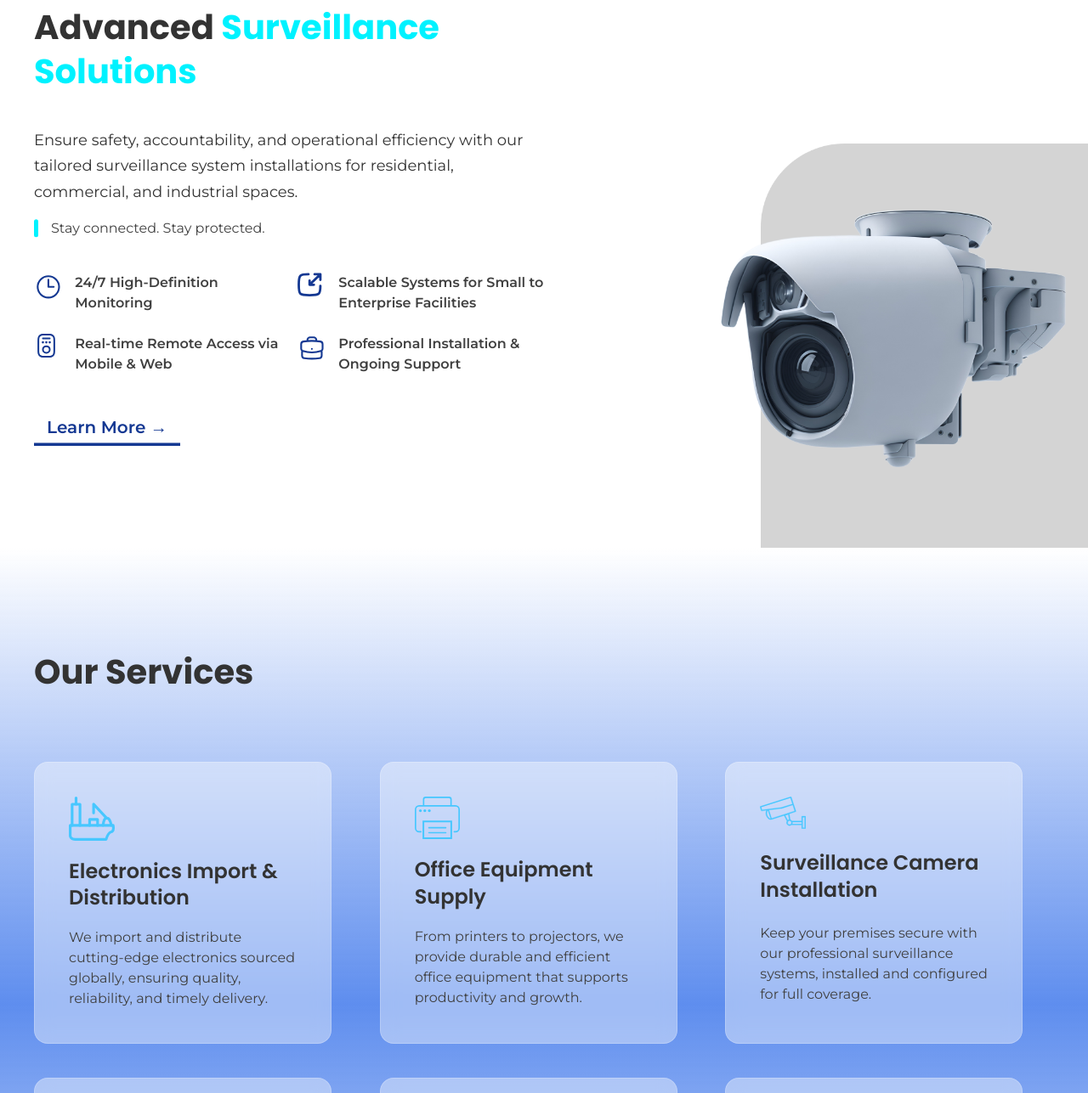
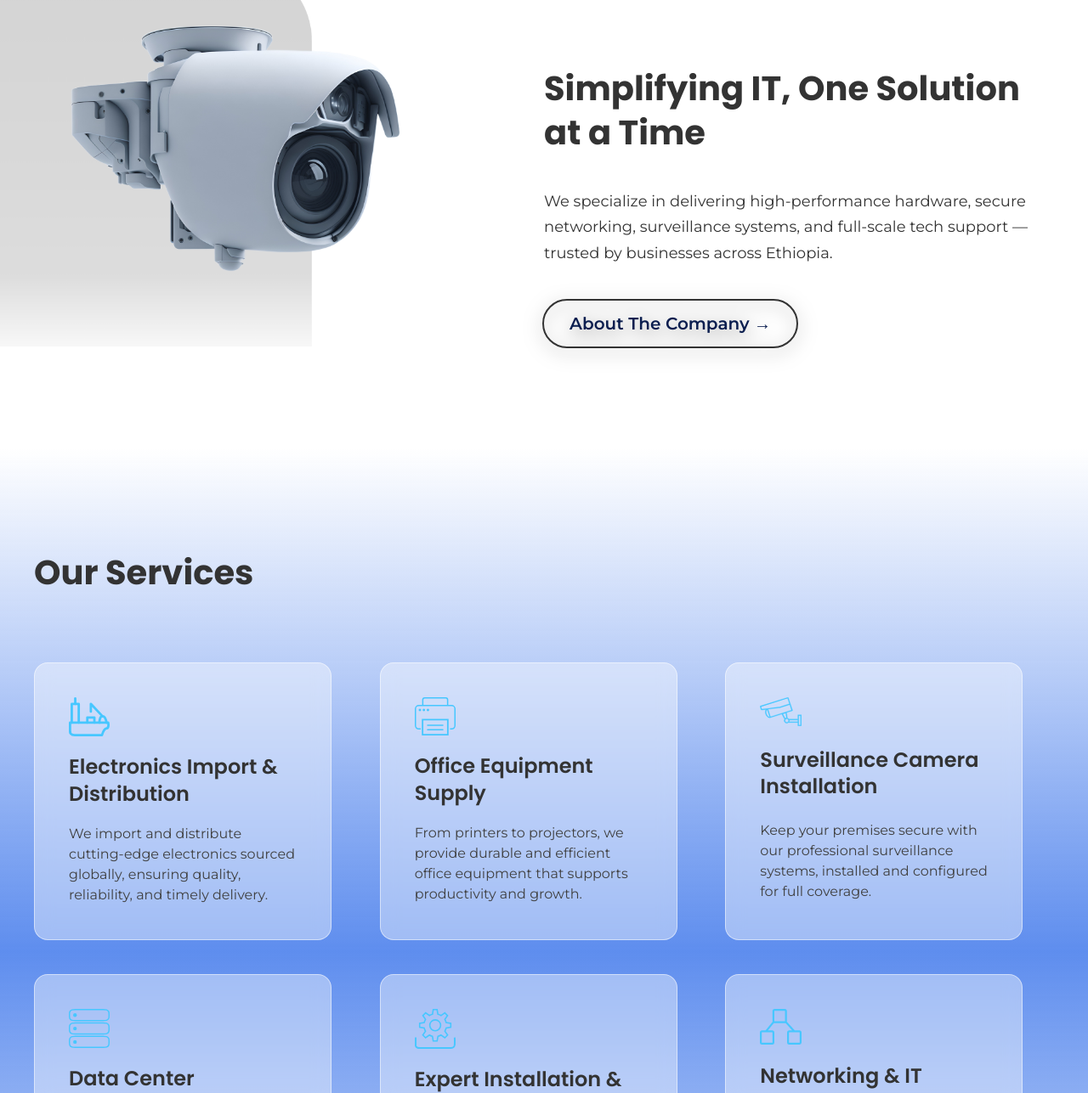
Before and after one commit to aliAbderehman/BrightstarPLC-landing-page, a website: page index.html in a window 1280 px wide. Shown: the part 1513-2800 px from the top of the page at 85% size. Drawn offline with nearby package versions, Linux system fonts and the light colour scheme; files whose address does not match are found by name.

Commit message:
updated the home page desgn

```diff
--- a/index.html
+++ b/index.html
@@ -34,11 +34,7 @@
     <main class="main">
       <section class="hero">
         <div id="tsparticles" class="hero__decor">
-          <!-- <img
-            src="./assets/materials/bg-material-01.svg"
-            alt=""
-            class="hero__decor-1"
-          /> -->
+
           <img
             src="./assets/materials/hero-bg-material-01.svg"
             alt=""
@@ -87,29 +83,29 @@
               </p>
             </div>
 
-            <div class="featured__card glass">
+            <div class="card glass">
               <img
                 src="./assets/icons/featured/ic-enterprise.svg"
                 alt="equipments icon"
               />
-              <h3 class="heading-tertiary featured__card-title">
+              <h3 class="heading-tertiary">
                 Enterprise IT Installation
               </h3>
-              <p class="featured__card-txt lable-txt">
+              <p class=" lable-txt">
                 We offer full-scale IT setup for offices and organizations—
                 structured cabling, networking, servers, power backups, and
                 system integration handled by certified professionals.
               </p>
             </div>
-            <div class="featured__card glass">
+            <div class="card glass">
               <img
                 src="./assets/icons/featured/ic-equipments.svg"
                 alt="equipments icon"
               />
-              <h3 class="heading-tertiary featured__card-title">
+              <h3 class="heading-tertiary">
                 Advanced Surveillance System
               </h3>
-              <p class="featured__card-txt lable-txt">
+              <p class=" lable-txt">
                 Monitor, protect, and respond faster with AI-powered security
                 cameras and integrated surveillance networks tailored for your
                 business.
@@ -128,12 +124,14 @@
                   <li>
                     <img src="./assets/brands/dell.png" alt="dell logo" />
                   </li>
-                  <li>
-                    <img src="./assets/brands/cisco.png" alt="cisco logo" />
-                  </li>
+
                   <li>
                     <img src="./assets/brands/fujitsu.png" alt="fujitsu logo" />
                   </li>
+
+                  <!-- <li>
+                    <img src="./assets/brands/cisco.png" alt="cisco logo" />
+                  </li> -->
                   <li>
                     <img src="./assets/brands/fargo.png" alt="fargo logo" />
                   </li>
@@ -171,87 +169,30 @@
               </div>
             </div>
           </div>
-          <div class="visual visual-right visual-camera"></div>
+
+
+        </div>
+      </section>
+
       <div class="featured-post">
+            <div class="visual visual-left visual-camera"></div>
+            <div class="featured-post__wrapper container">
               <div class="featured-post__text-box">
                 <h2
                   class="heading-secondary featured-post__title u-margin-bottom-medium"
                 >
-                Advanced <span>Surveillance Solutions</span>
+                  Simplifying IT, One Solution at a Time
                 </h2>
                 <p class="text--default">
-                Ensure safety, accountability, and operational efficiency with
-                our tailored surveillance system installations for residential,
-                commercial, and industrial spaces.
+                  We specialize in delivering high-performance hardware, secure networking, surveillance systems, and full-scale tech support — trusted by businesses across Ethiopia.
                 </p>
-              <p
-                class="featured-post__txt text--highlight lable-txt u-margin-top-small"
-              >
-                Stay connected. Stay protected.
-              </p>
-              <div class="featured-post__highlights-box">
-                <div class="featured-post__highlight">
-                  <svg
-                    xmlns="http://www.w3.org/2000/svg"
-                    fill="none"
-                    viewBox="0 0 24 24"
-                    stroke-width="1.5"
-                    stroke="currentColor"
-                    class="size-6"
-                  >
-                    <path
-                      stroke-linecap="round"
-                      stroke-linejoin="round"
-                      d="M12 6v6h4.5m4.5 0a9 9 0 1 1-18 0 9 9 0 0 1 18 0Z"
-                    />
-                  </svg>
-                  <p class="lable-txt">24/7 High-Definition Monitoring</p>
-                </div>
-                <div class="featured-post__highlight">
-                  <img
-                    src="./assets/icons/featured/ic-scale.svg"
-                    alt="scalable icon"
-                  />
-                  <p class="lable-txt">
-                    Scalable Systems for Small to Enterprise Facilities
-                  </p>
-                </div>
-                <div class="featured-post__highlight">
-                  <img
-                    src="./assets/icons/featured/ic-remote.svg"
-                    alt="remote icon"
-                  />
-                  <p class="lable-txt">
-                    Real-time Remote Access via Mobile & Web
-                  </p>
-                </div>
-                <div class="featured-post__highlight">
-                  <svg
-                    xmlns="http://www.w3.org/2000/svg"
-                    fill="none"
-                    viewBox="0 0 24 24"
-                    stroke-width="1.5"
-                    stroke="currentColor"
-                    class="size-6"
-                  >
-                    <path
-                      stroke-linecap="round"
-                      stroke-linejoin="round"
-                      d="M20.25 14.15v4.25c0 1.094-.787 2.036-1.872 2.18-2.087.277-4.216.42-6.378.42s-4.291-.143-6.378-.42c-1.085-.144-1.872-1.086-1.872-2.18v-4.25m16.5 0a2.18 2.18 0 0 0 .75-1.661V8.706c0-1.081-.768-2.015-1.837-2.175a48.114 48.114 0 0 0-3.413-.387m4.5 8.006c-.194.165-.42.295-.673.38A23.978 23.978 0 0 1 12 15.75c-2.648 0-5.195-.429-7.577-1.22a2.016 2.016 0 0 1-.673-.38m0 0A2.18 2.18 0 0 1 3 12.489V8.706c0-1.081.768-2.015 1.837-2.175a48.111 48.111 0 0 1 3.413-.387m7.5 0V5.25A2.25 2.25 0 0 0 13.5 3h-3a2.25 2.25 0 0 0-2.25 2.25v.894m7.5 0a48.667 48.667 0 0 0-7.5 0M12 12.75h.008v.008H12v-.008Z"
-                    />
-                  </svg>
-                  <p class="lable-txt">
-                    Professional Installation & Ongoing Support
-                  </p>
-                </div>
-              </div>
-              <a href="#" class="btn btn--text u-margin-top-medium"
-                >Learn More &rarr;</a
+
+                <a href="#" class="btn btn--outlined u-margin-top-medium"
+                  >About The Company <span>&rarr;</span></a
                 >
               </div>
             </div>
           </div>
-      </section>
 
       <section class="section-services">
         <div class="services container">
@@ -262,85 +203,85 @@
           </h2>
 
           <div class="services__cards">
-            <div class="services__card glass">
+            <div class="card glass">
               <img
                 src="./assets/icons/services/ic-ship.svg"
                 alt="shipping icon"
               />
-              <h3 class="heading-tertiary  services__card-title">
+              <h3 class="heading-tertiary ">
                 Electronics Import & Distribution
               </h3>
-              <p class="services__card-txt  lable-txt">
+              <p class=" lable-txt">
                 We import and distribute cutting-edge electronics sourced
                 globally, ensuring quality, reliability, and timely delivery.
               </p>
             </div>
 
-            <div class="services__card glass">
+            <div class="card glass">
               <img
                 src="./assets/icons/services/ic-printer.svg"
                 alt="shipping icon"
               />
-              <h3 class="heading-tertiary  services__card-title">
+              <h3 class="heading-tertiary ">
                 Office Equipment Supply
               </h3>
-              <p class="services__card-txt  lable-txt">
+              <p class=" lable-txt">
                 From printers to projectors, we provide durable and efficient
                 office equipment that supports productivity and growth.
               </p>
             </div>
 
-            <div class="services__card glass">
+            <div class="card glass">
               <img
                 src="./assets/icons/services/ic-camera.svg"
                 alt="shipping icon"
               />
-              <h3 class="heading-tertiary services__card-title">
+              <h3 class="heading-tertiary">
                 Surveillance Camera Installation
               </h3>
-              <p class="services__card-txt lable-txt">
+              <p class=" lable-txt">
                 Keep your premises secure with our professional surveillance
                 systems, installed and configured for full coverage.
               </p>
             </div>
 
-            <div class="services__card glass">
+            <div class="card glass">
               <img
                 src="./assets/icons/services/ic-server.svg"
                 alt="shipping icon"
               />
-              <h3 class="heading-tertiary  services__card-title">
+              <h3 class="heading-tertiary ">
                 Data Center Infrastructure
               </h3>
-              <p class="services__card-txt  lable-txt">
+              <p class=" lable-txt">
                 We design and install scalable, energy-efficient data center
                 systems with robust power and cooling solutions.
               </p>
             </div>
 
-            <div class="services__card glass">
+            <div class="card glass">
               <img
                 src="./assets/icons/services/ic-install.svg"
                 alt="shipping icon"
               />
-              <h3 class="heading-tertiary services__card-title">
+              <h3 class="heading-tertiary ">
                 Expert Installation & Maintenance
               </h3>
-              <p class="services__card-txt lable-txt">
+              <p class="lable-txt">
                 Certified technicians deliver smooth installation and reliable
                 aftercare for all your electronic and IT systems.
               </p>
             </div>
 
-            <div class="services__card glass">
+            <div class="card glass">
               <img
                 src="./assets/icons/services/ic-node.svg"
                 alt="shipping icon"
               />
-              <h3 class="heading-tertiary services__card-title">
+              <h3 class="heading-tertiary ">
                 Networking & IT Solutions
               </h3>
-              <p class="services__card-txt  lable-txt">
+              <p class=" lable-txt">
                 Customized network setups and IT support to keep your operations
                 connected, secure, and always online.
               </p>
@@ -464,7 +405,7 @@
               </p>
             </div>
           </div>
-          <a href="#" class="trust__btn btn btn--primary u-margin-top-medium"
+          <a href="#" class="trust__btn btn btn--outlined u-margin-top-medium"
             >Explore Our Capabilities</a
           >
         </div>
--- a/sass/base/_utilities.scss
+++ b/sass/base/_utilities.scss
@@ -37,7 +37,5 @@
   backdrop-filter: blur(10px);
   -webkit-backdrop-filter: blur(10px); /* For Safari */
   background-color: rgba(255, 255, 255, 0.4); /* Make it semi-transparent */
-  border: 1px solid rgba(255, 255, 255, 0.2);
-  padding: 2rem;
-  border-radius: 12px;
+  border: 1px solid rgba(255, 255, 255, 0.5);
 }
--- a/sass/components/_buttons.scss
+++ b/sass/components/_buttons.scss
@@ -82,33 +82,44 @@
         opacity: 0;
       }
     }
+  }
 
-    // &::after {
-    //   content: "";
-    //   width: 0;
-    //   height: 100%;
-    //   position: absolute;
-    //   top: 50%;
-    //   left: 50%;
-    //   transform: translate(-50%, -50%);
-    //   z-index: -1;
-    //   background-color: $secondary-color;
-    //   transition: all 0.3s;
-    // }
+  &--outlined {
+    position: relative;
+    background-color: transparent;
+    color: darken($primary-color, 15%);
+    outline: 2px solid $color-grey-dark-1;
+    filter: drop-shadow(0 0.5rem 1rem rgba($color-black, 0.5));
+    overflow: hidden; // ⬅️ Needed to keep pseudo-element inside
+    transition: all 0.3s;
 
-    // &:hover {
-    //   transform: translateY(-3px);
-    //   box-shadow: 0 1rem 2rem rgba($color-black, 0.2);
-    //   outline: solid 2px darken($secondary-color, 10%);
-    //   color: $color-black;
-    //   &::after {
-    //     width: 120%;
-    //     height: 120%;
-    //     transform: translate(-50%, -50%);
-    //     background-color: darken($secondary-color, 10%);
-    //     opacity: 1;
-    //   }
-    // }
+    &::after {
+      content: "";
+      position: absolute;
+      top: 0;
+      left: 0;
+      width: 100%;
+      height: 100%;
+      transform: translateX(-100%);
+      transition: all 0.3s;
+      // Safari support
+      inset: 0;
+
+      background-color: rgba(69, 216, 243, 0.3); // Glassy tint
+      z-index: -5;
+    }
+
+    z-index: 1;
+
+    &:hover {
+      outline: 2px solid $secondary-color;
+      box-shadow: 0 0.5rem 2rem rgba($color-black, 0.2);
+    }
+
+    &:hover::after {
+      // Stronger glass on hover
+      transform: translateX(0%);
+    }
   }
 
   &--text {
--- a/sass/components/_cards.scss
+++ b/sass/components/_cards.scss
@@ -1,5 +1,4 @@
-.featured {
-  &__card {
+.card {
   border-radius: 1.6rem;
   box-shadow: 0 1rem 2rem rgba($color-black, 0.2);
   padding: 2rem;
@@ -17,58 +16,20 @@
   }
 
   &:hover {
-      // background-image: linear-gradient(
-      //   to bottom,
-      //   #2b7bcc,
-      //   rgba(#021c5e, 0.3) 45%
-      // );
     border: 2px solid $secondary-color;
     background-color: rgba(69, 216, 243, 0.3);
     transform: translateY(-5px) scale(1.02);
   }
-
-    // &:hover {
-    //   background-color: lighten($secondary-color, 30%);
-    //   transform: translateY(-5px) scale(1.02);
-    //   box-shadow: 0 2.9rem 3rem rgba($secondary-color, 0.3);
-    // }
-  }
-
-  &__text {
-    & h3 {
-      font-size: 3.2rem;
-    }
-    max-width: 42rem;
-    align-self: flex-end;
-  }
 }
 
 .services {
-  &__card {
-    border-radius: 1.6rem;
+  .card {
+    box-shadow: none;
     padding: 4rem;
-    max-width: 35rem;
-    display: grid;
-    flex-direction: column;
-    gap: 2rem;
-    justify-content: start;
-    align-items: start;
-    transition: all 0.3s ease-in-out;
 
     img {
-      width: 20%;
+      width: 18%;
       height: auto;
-    }
-
-    &:hover {
-      // background-image: linear-gradient(
-      //   to bottom,
-      //   #2b7bcc,
-      //   rgba(#021c5e, 0.3) 45%
-      // );
-      border: 2px solid $secondary-color;
-      background-color: rgba(69, 216, 243, 0.3);
-      transform: translateY(-5px) scale(1.02);
     }
   }
 }
--- a/sass/components/_visual.scss
+++ b/sass/components/_visual.scss
@@ -30,7 +30,7 @@
 }
 
 .visual {
-  width: 35%;
+  width: 38%;
   height: 100%;
   background-size: contain;
 
@@ -50,7 +50,7 @@
   }
 
   &-camera {
-    background-image: url(../../assets/images/img-camera.png);
+    background-image: url(../../assets/images/img-main-01.png);
   }
 
   &-device {
--- a/sass/pages/_home.scss
+++ b/sass/pages/_home.scss
@@ -39,25 +39,26 @@
     gap: $space-between;
     justify-content: space-between;
   }
+}
 
 .featured-post {
-    padding-top: $space-section;
   display: flex;
+  padding-top: $space-section * 2;
   position: relative;
-
   &__text-box {
     width: 50%;
-      padding-bottom: $space-section;
+    position: relative;
+    left: 50%;
     display: flex;
+    align-items: start;
     flex-direction: column;
-      align-items: start;
-    }
   }
 }
 
 .section-services {
   width: 100%;
-  padding-top: $space-section;
+  padding-block: $space-section;
+  margin-top: $space-section;
   background-image: linear-gradient(
     to bottom,
     $color-white,
```
Also changed, not shown: sass/components/_scroll.scss (+13 -15 lines), assets/images/img-main-01.png (added), css/style.css, 1 other file. Lines whose indentation alone changed are shown as unchanged.
